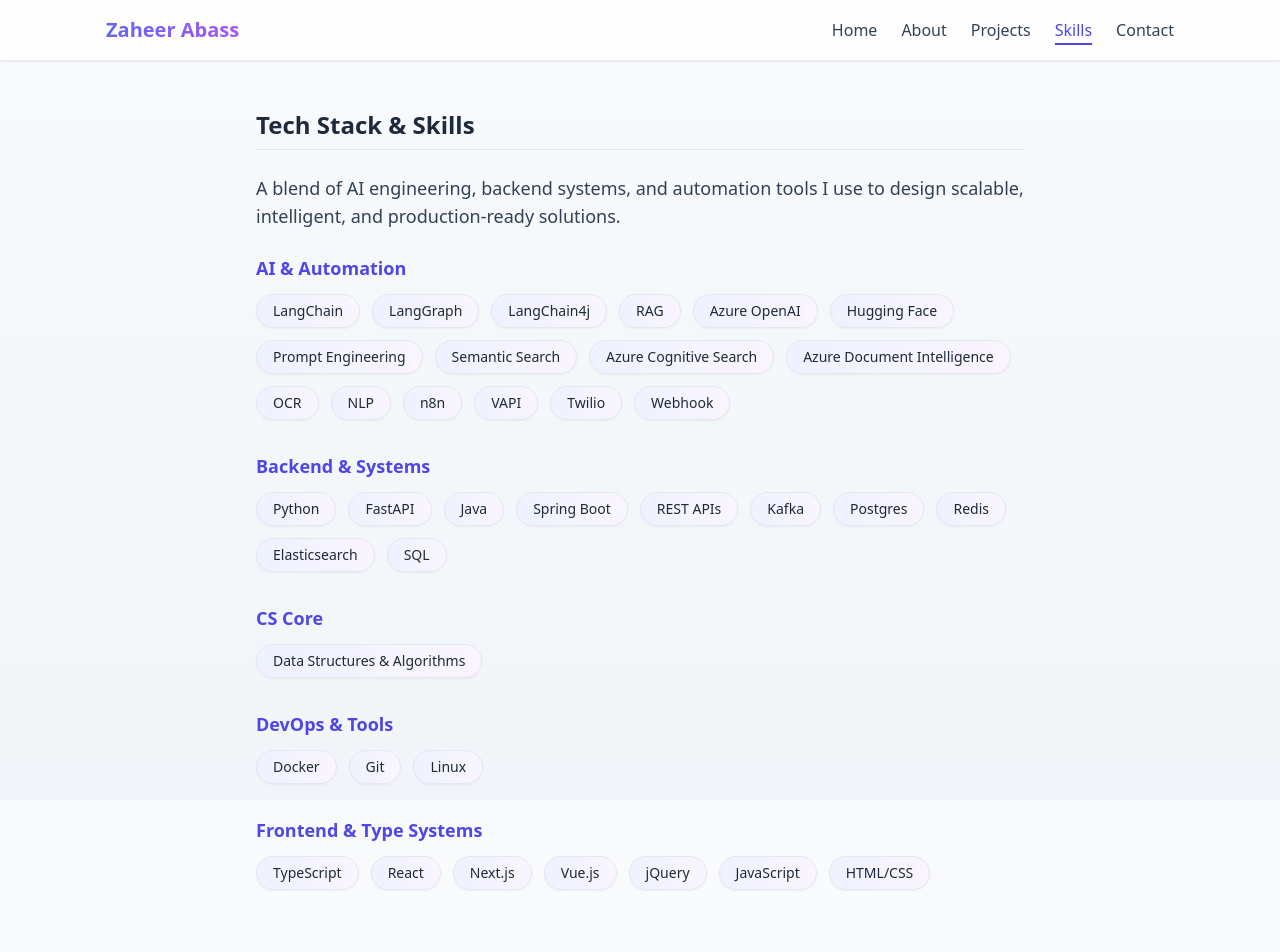
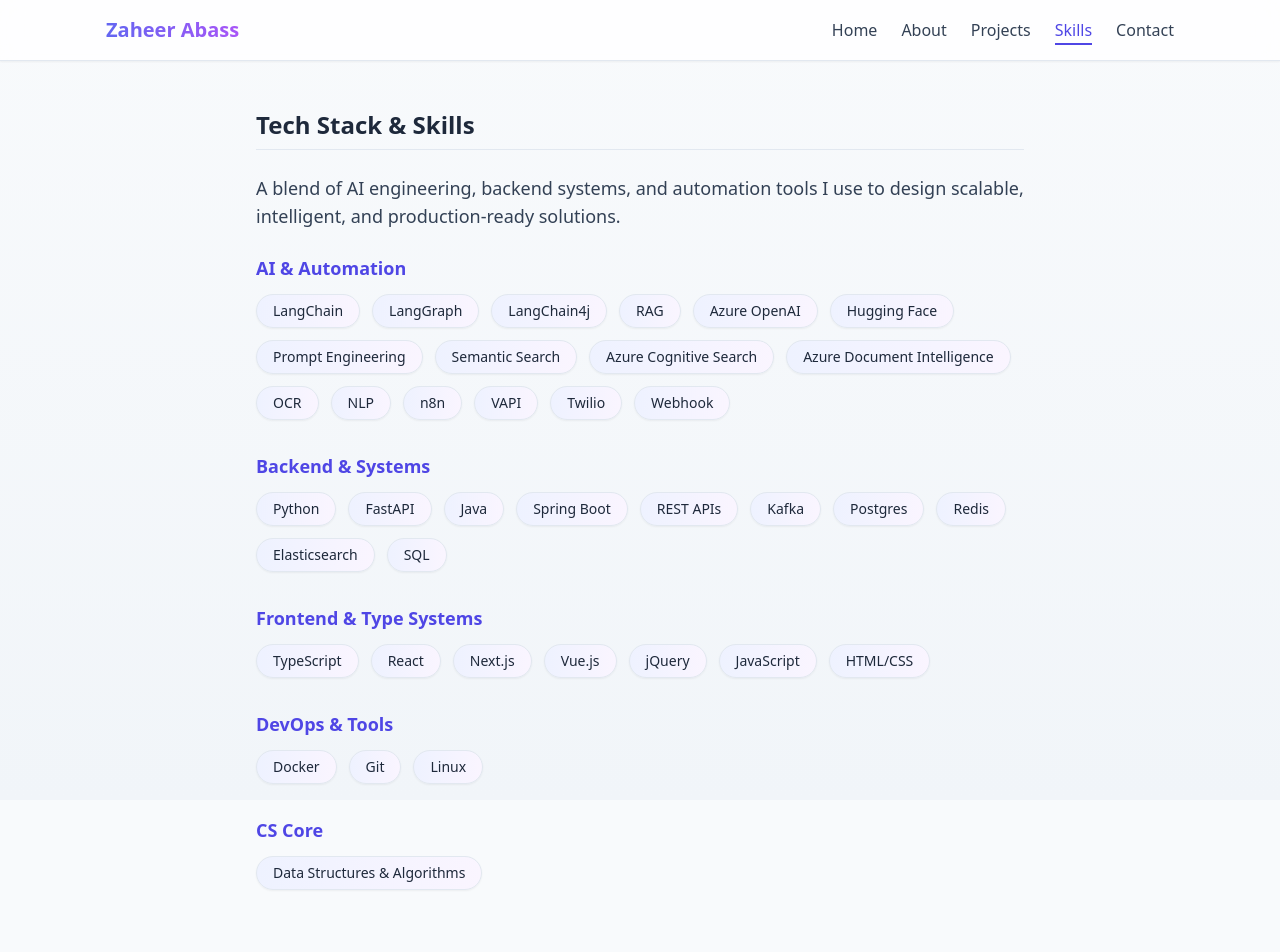
Before and after one commit to zaheerbrakchan/zaheer-portfolio, a Next.js app: page /skills in a window 1280 px wide. Shown: the top 952 px of the page. Built offline with nearby package versions, Linux system fonts and the light colour scheme.

Commit message:
added skill details

```diff
--- a/src/app/skills/page.tsx
+++ b/src/app/skills/page.tsx
@@ -14,17 +14,21 @@
     "Kafka", "Postgres", "Redis", "Elasticsearch", "SQL",
   ],
 
+    "Frontend & Type Systems": [
+    "TypeScript", "React", "Next.js", "Vue.js", "jQuery", "JavaScript", "HTML/CSS",
+  ],
+
+    "DevOps & Tools": [
+    "Docker", "Git", "Linux",
+  ],
+
   "CS Core": [
     "Data Structures & Algorithms",
   ],
 
-  "DevOps & Tools": [
-    "Docker", "Git", "Linux",
-  ],
 
-  "Frontend & Type Systems": [
-    "TypeScript", "React", "Next.js", "Vue.js", "jQuery", "JavaScript", "HTML/CSS",
-  ],
+
+
 };
 
 export default function SkillsPage() {
```
